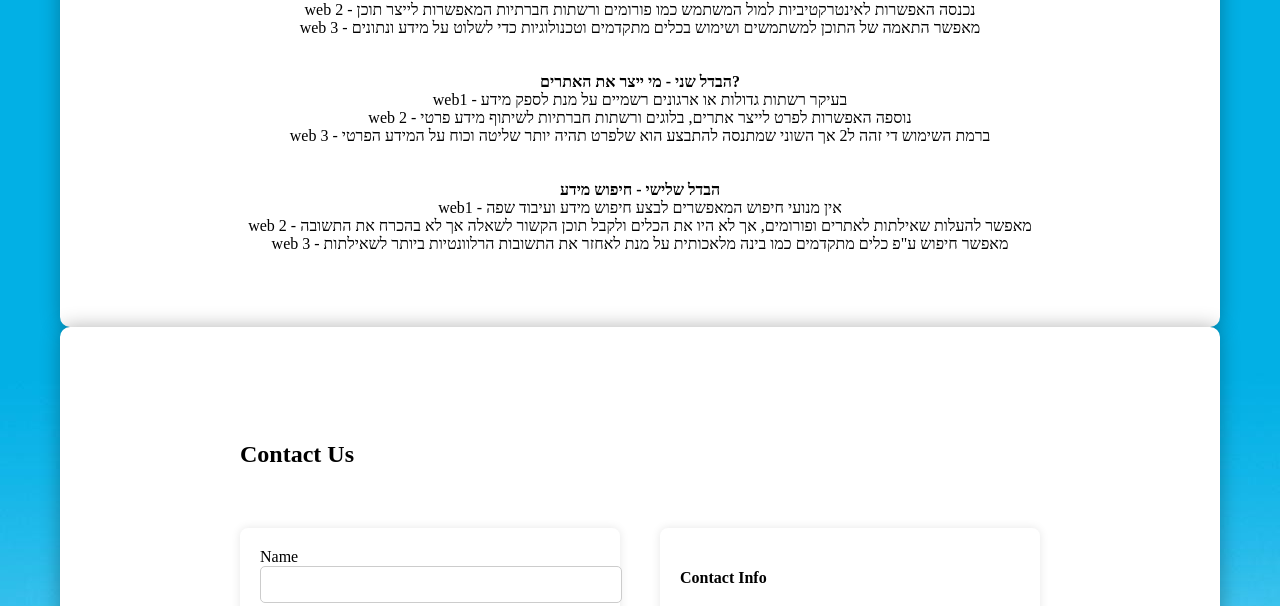
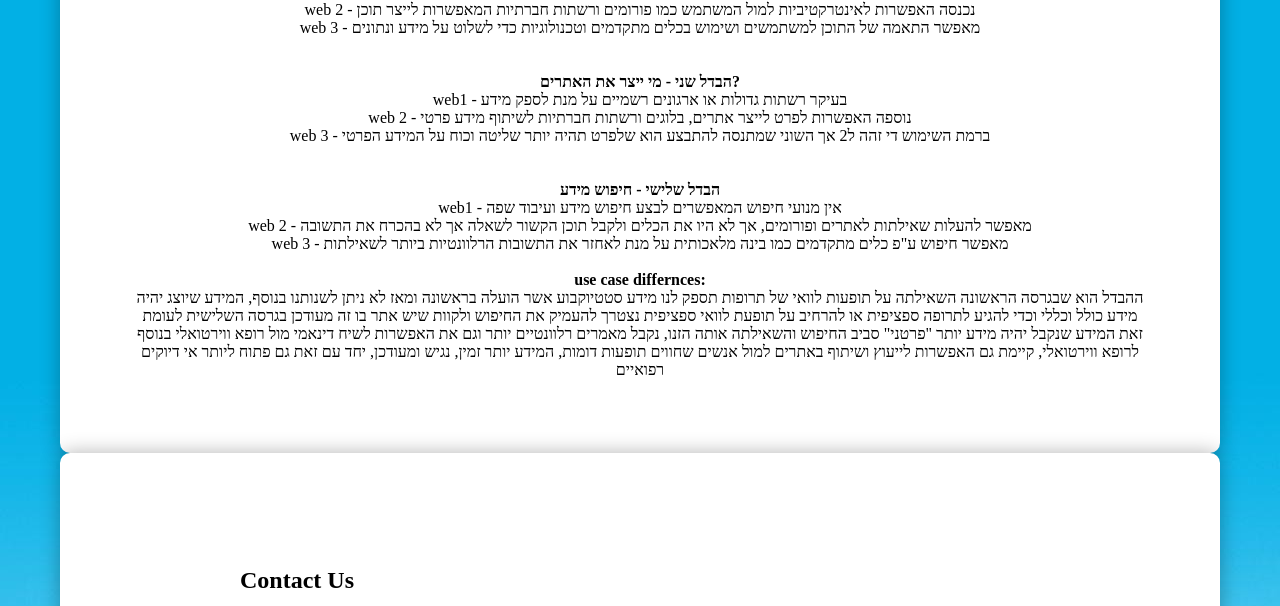
Before and after one commit to WED-2023/318885126, a plain HTML site: page index.html in a window 1280 px wide. Shown: the part 3803-4409 px from the top of the page. Drawn offline with Linux system fonts and the light colour scheme.

Commit message:
answer 2 added

```diff
--- a/index.html
+++ b/index.html
@@ -259,6 +259,14 @@
   <br/>
   web 3 - מאפשר חיפוש ע"פ כלים מתקדמים כמו בינה מלאכותית על מנת לאחזר את התשובות הרלוונטיות ביותר לשאילתות
   <br/>
+  <br/>
+  <b>use case differnces:</b>
+
+  <br/>
+ ההבדל הוא שבגרסה הראשונה השאילתה על תופעות לוואי של תרופות תספק לנו מידע סטטיוקבוע אשר הועלה בראשונה ומאז לא ניתן לשנותנו
+  בנוסף, המידע שיוצג יהיה מידע כולל וכללי וכדי להגיע לתרופה ספציפית או להרחיב על תופעת לוואי ספציפית נצטרך להעמיק את החיפוש ולקוות שיש אתר בו זה מעודכן
+  בגרסה השלישית לעומת זאת המידע שנקבל יהיה מידע יותר "פרטני" סביב החיפוש והשאילתה אותה הזנו, נקבל מאמרים רלוונטיים יותר וגם את האפשרות לשיח דינאמי מול רופא ווירטואלי
+  בנוסף לרופא ווירטואלי, קיימת גם האפשרות לייעוץ ושיתוף באתרים למול אנשים שחווים תופעות דומות, המידע יותר זמין, נגיש ומעודכן, יחד עם זאת גם פתוח ליותר אי דיוקים רפואיים
 </section>
 
 
```
